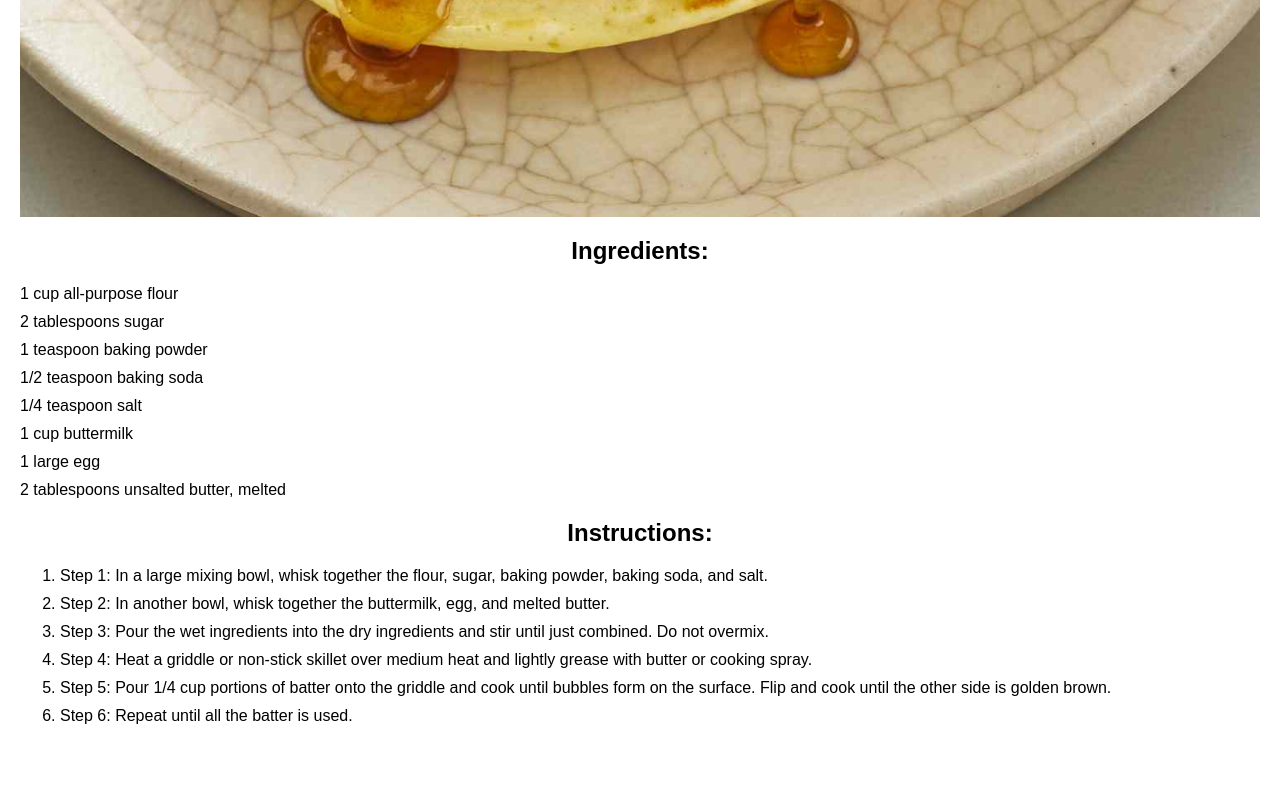
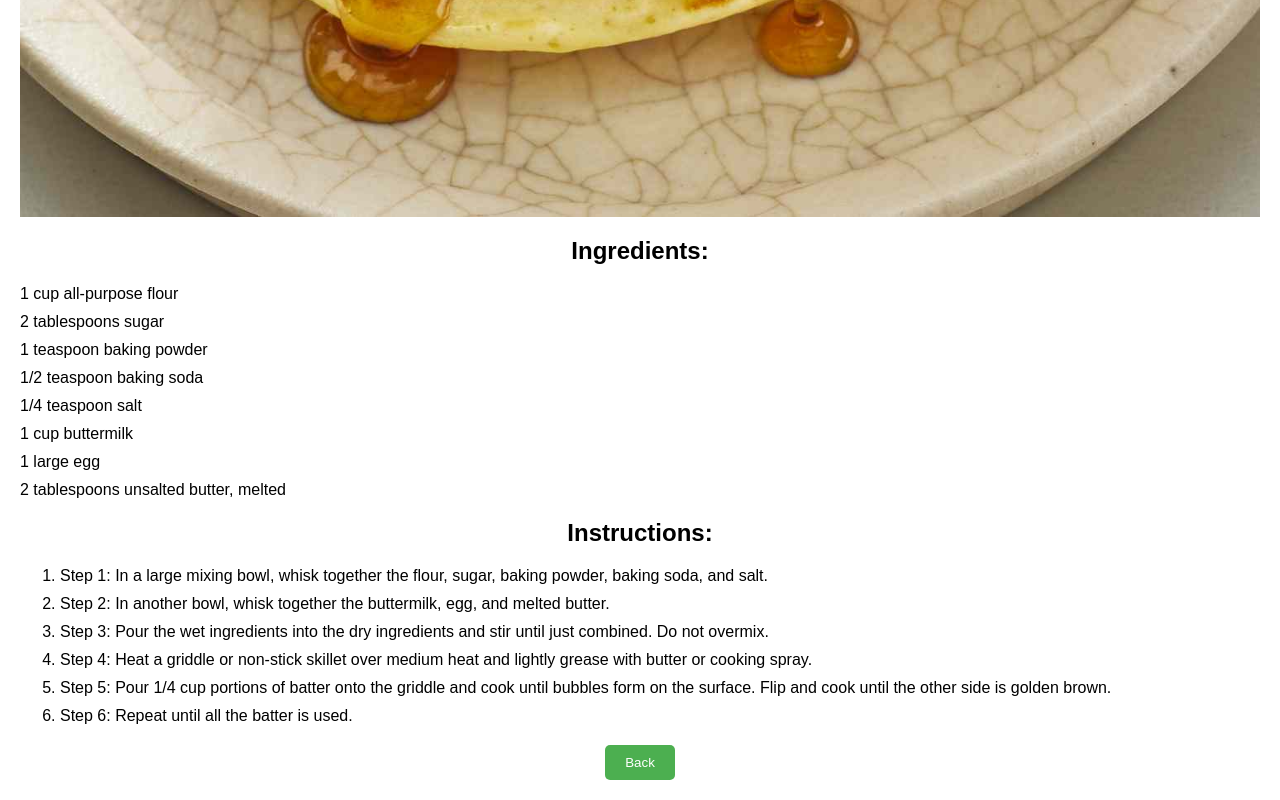
Before and after one commit to ahmdirfnz/Book-Recipe-Kroni, a plain HTML site: page pancakes.html in a window 1280 px wide. Shown: the part 1103-1903 px from the top of the page. Before the commit the page ends 1848 px from the top, so only its background shows below. Drawn offline with Linux system fonts and the light colour scheme.

Commit message:
update code baru

```diff
--- a/pancakes.html
+++ b/pancakes.html
@@ -29,6 +29,16 @@
 
         li {
             margin-bottom: 10px;
+        }
+        button {
+            display: block;
+            margin: 20px auto;
+            padding: 10px 20px;
+            background-color: #4CAF50;
+            color: #fff;
+            border: none;
+            border-radius: 5px;
+            cursor: pointer;
         }
     </style>
 </head>
@@ -63,6 +73,13 @@
     </ol>
 
     <!-- You can add more content or links here -->
+    <button onclick="goBack()">Back</button>
 
+    <!-- Script for the back button -->
+    <script>
+        function goBack() {
+            window.history.back();
+        }
+    </script>
 </body>
 </html>
```
